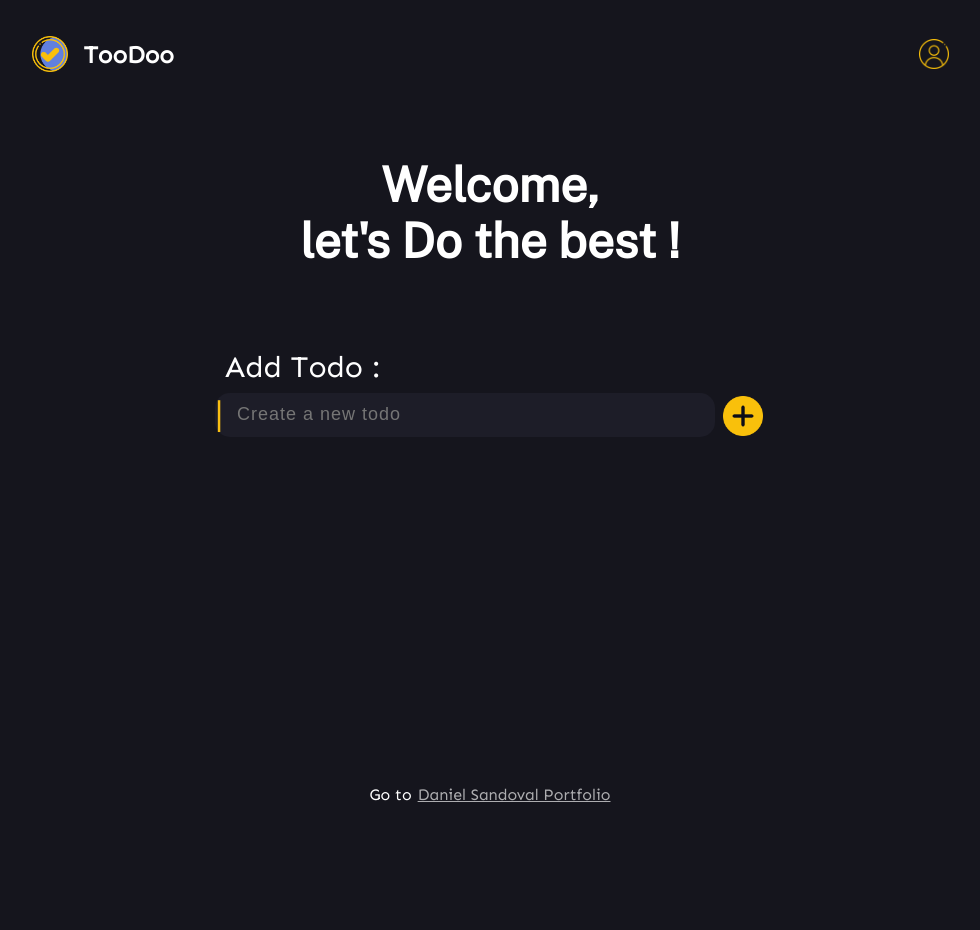
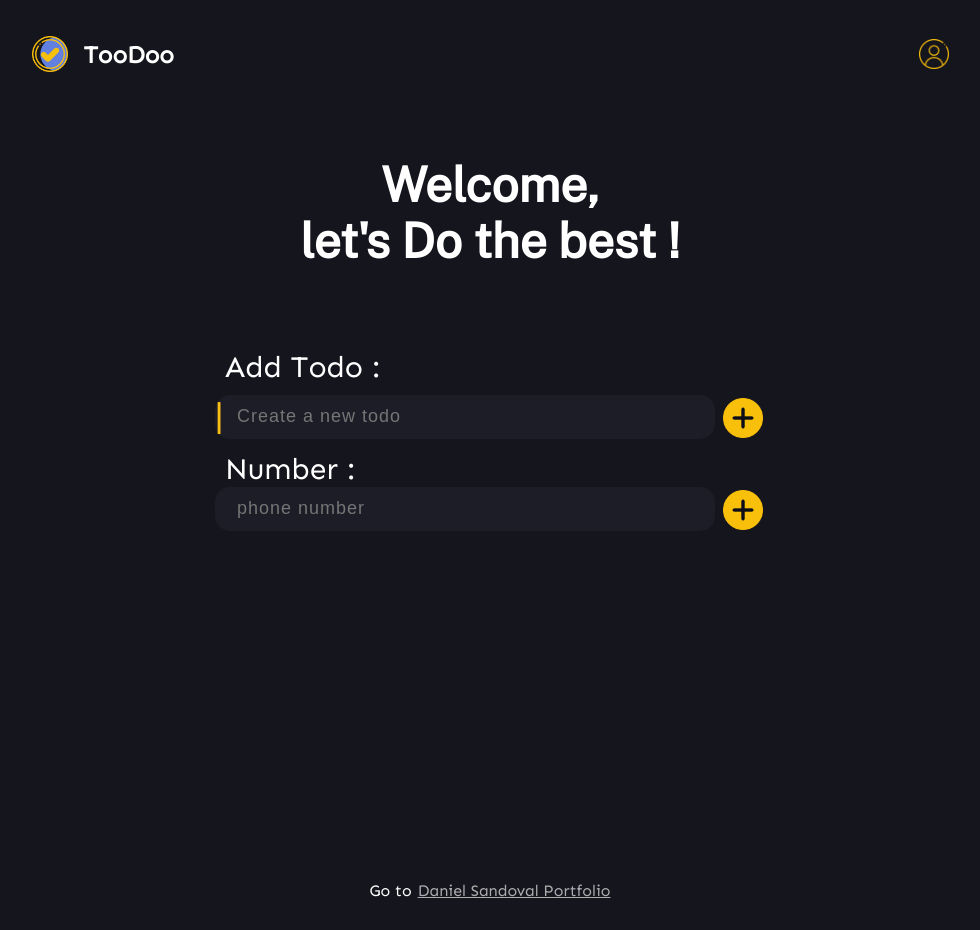
Before and after one commit to Dan33311/todo-react-app, a React (Create React App) app: page / in a window 1280 px wide. Shown: the whole page, without its empty margins (150-1130 px from the left). Before the commit the page ends 834 px from the top, so only its background shows below. Built offline with nearby package versions, Linux system fonts and the light colour scheme.

Commit message:
add one more input in add form

```diff
--- a/src/AddTodoForm.js
+++ b/src/AddTodoForm.js
@@ -4,8 +4,9 @@ const AddTodoForm = ({ todo, onAddFormSubmit, onAddInputChange }) => {
   return (
     <form className="input-form" onSubmit={onAddFormSubmit}>
       {/* <h2>Add ToDo</h2> */}
-      <label htmlFor="todo">Add Todo : </label>
+      <label className="label-1" htmlFor="todo">Add Todo : </label>
       <input
+        className="input-1"
         name="todo"
         type="text"
         placeholder="Create a new todo"
@@ -13,7 +14,21 @@ const AddTodoForm = ({ todo, onAddFormSubmit, onAddInputChange }) => {
         value={todo}
         onChange={onAddInputChange}
       />
-      <button type="submit" className="add-button"><img src={addImage} alt="add"/></button>
+      <button type="submit" className="add-button"><img className="form-img-1" src={addImage} alt="add"/></button>
+      <div className="decoration">|</div>
+
+
+      <label className="label-2" htmlFor="todo">Number : </label>
+      <input
+        className="input-2"
+        name="todo"
+        type="number"
+        placeholder="phone number"
+        maxLength="24"
+        value={todo}
+        onChange={onAddInputChange}
+      />
+      <button type="submit" className="add-button-2"><img className="form-img-2" src={addImage} alt="add"/></button>
       <div className="decoration">|</div>
     </form>
   );
--- a/src/index.css
+++ b/src/index.css
@@ -63,24 +63,64 @@ body {
   color: #FFFFFF;
   /* border: 1px solid yellow; */
 }
-form {
+
+/* form {
   display: grid;
   grid-template-columns: 15fr 1fr;
   grid-template-rows: repeat(2, 1fr);
-  /* grid-column-gap: 10px;
-  grid-row-gap: 10px; */
+  margin: 0 auto;
+  margin-top: 80px;
+  max-width: 550px;
+} */
+.input-form {
+  display: grid;
+  grid-template-columns: 15fr 1fr;
+  grid-template-rows: repeat(4, 1fr);
   margin: 0 auto;
   margin-top: 80px;
   max-width: 550px;
 }
-form label {
+
+/* form label {
+  grid-area: 1 / 1 / 2 / 2;
+  margin-left: 10px;
+  text-align: left;
+  font-size: 30px;
+  line-height: 36px;
+} */
+.label-1 {
   grid-area: 1 / 1 / 2 / 2;
   margin-left: 10px;
   text-align: left;
   font-size: 30px;
   line-height: 36px;
 }
-form input {
+
+.label-2 {
+  grid-area: 3 / 1 / 4 / 2;
+  margin-top: 10px;
+  margin-left: 10px;
+  text-align: left;
+  font-size: 30px;
+  line-height: 36px;
+}
+
+/* form input {
+  grid-area: 2 / 1 / 3 / 2;
+  max-width: 500px;
+  height: 44px;
+  padding: 0 20px;
+  background: #1d1d28;
+  color: #ffffff;
+  font-size: 18px;
+  line-height: 36px;
+  letter-spacing: 1px;
+  box-sizing: border-box;
+  border-style: solid;
+  border-color: transparent;
+  border-radius: 15px;
+} */
+.input-1 {
   grid-area: 2 / 1 / 3 / 2;
   max-width: 500px;
   height: 44px;
@@ -95,12 +135,41 @@ form input {
   border-color: transparent;
   border-radius: 15px;
 }
-form input:focus {
+.input-2 {
+  grid-area: 4 / 1 / 5 / 2;
+  max-width: 500px;
+  height: 44px;
+  padding: 0 20px;
+  background: #1d1d28;
+  color: #ffffff;
+  font-size: 18px;
+  line-height: 36px;
+  letter-spacing: 1px;
+  box-sizing: border-box;
+  border-style: solid;
+  border-color: transparent;
+  border-radius: 15px;
+}
+
+/* form input:focus {
+  border-style: inset;
+  outline: none;
+  border-width: 3px;
+  border-color:  #f9bf138e;
+} */
+.input-1:focus {
   border-style: inset;
   outline: none;
   border-width: 3px;
   border-color:  #f9bf138e;
 }
+.input-2:focus {
+  border-style: inset;
+  outline: none;
+  border-width: 3px;
+  border-color:  #f9bf138e;
+}
+
 .add-button {
   grid-area: 2 / 2 / 3 / 3;
   width: 10px;
@@ -109,7 +178,24 @@ form input:focus {
   background: transparent;
   border: transparent;
 }
-form button img {
+.add-button-2 {
+  grid-area: 4 / 2 / 5 / 3;
+  width: 10px;
+  height: 10px;
+  margin-top: 10px;
+  background: transparent;
+  border: transparent;
+}
+
+/* form button img {
+  grid-area: 2 / 2 / 3 / 3;
+  width: 40px;
+  height: 40px;
+  margin-top: -8px;
+  margin-left: -14px;
+  cursor: pointer;
+} */
+.form-img-1 {
   grid-area: 2 / 2 / 3 / 3;
   width: 40px;
   height: 40px;
@@ -117,6 +203,15 @@ form button img {
   margin-left: -14px;
   cursor: pointer;
 }
+.form-img-2 {
+  grid-area: 2 / 2 / 3 / 3;
+  width: 40px;
+  height: 40px;
+  margin-top: -8px;
+  margin-left: -14px;
+  cursor: pointer;
+}
+
 .decoration {
   grid-area: 2 / 1 / 3 / 2 ;
   text-align: left;
```
